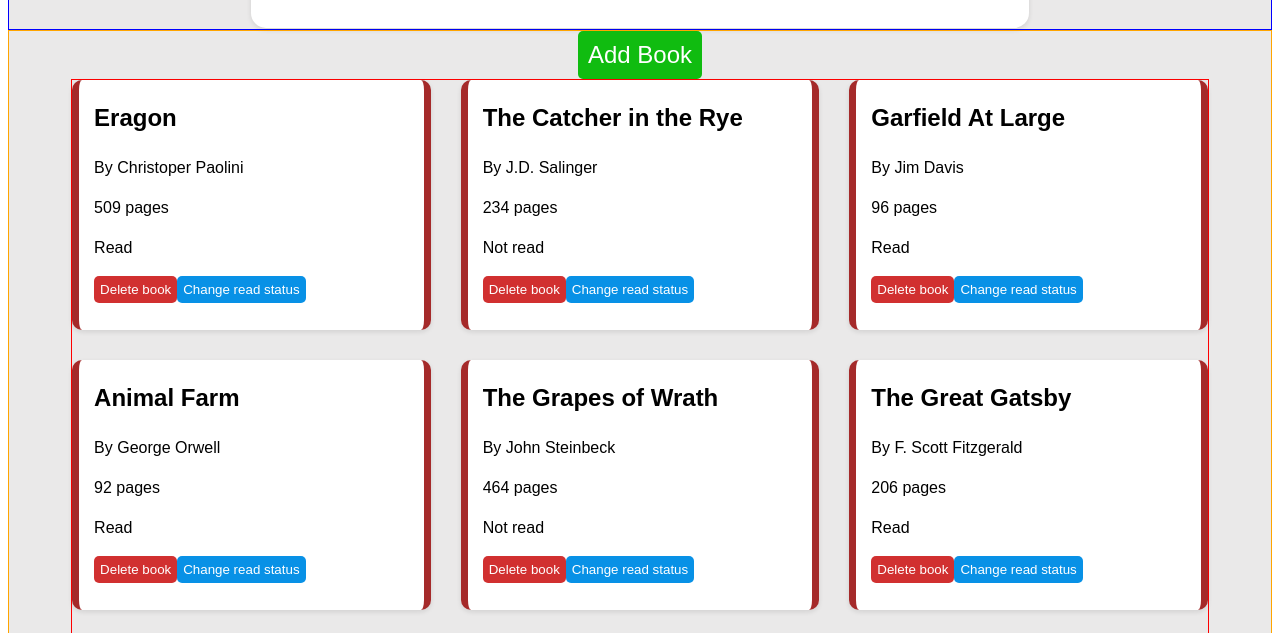
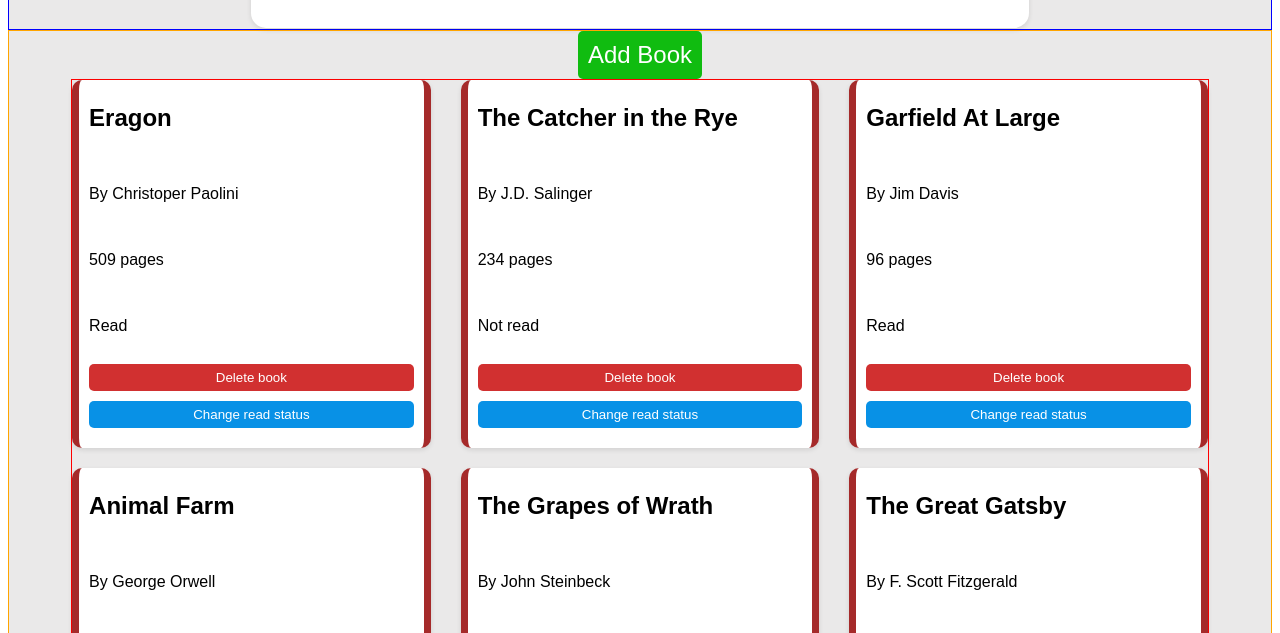
Before and after one commit to Q-Chan97/Library, a plain HTML site: page index.html in a window 1280 px wide. Shown: the part 91-724 px from the top of the page. Drawn offline with Linux system fonts and the light colour scheme.

Commit message:
Update card display to flex

```diff
--- a/library-project.css
+++ b/library-project.css
@@ -53,19 +53,23 @@
 #card-container {
     display: grid;
     grid-template-columns: repeat(auto-fit, minmax(300px, 1fr));
-    grid-auto-rows: 250px;
+    grid-auto-rows: max-content;
     gap: 30px;
     width: 90%;
     border: 1px solid red; /* Guideline border */
 }
 
 .card {
+    display: flex;
+    flex-direction: column;
+    gap: 10px;
     background-color: white;
     border-left: 7px solid brown;
     border-right: 7px solid brown;
     border-radius: 10px;
-    padding-left: 15px;
     box-shadow: 0px 2px 5px rgba(0, 0, 0, 0.1);
+    height: 100%;
+    padding: 0px 10px 10px 10px;
     /* border: 1px solid magenta; */
 }
 
```
